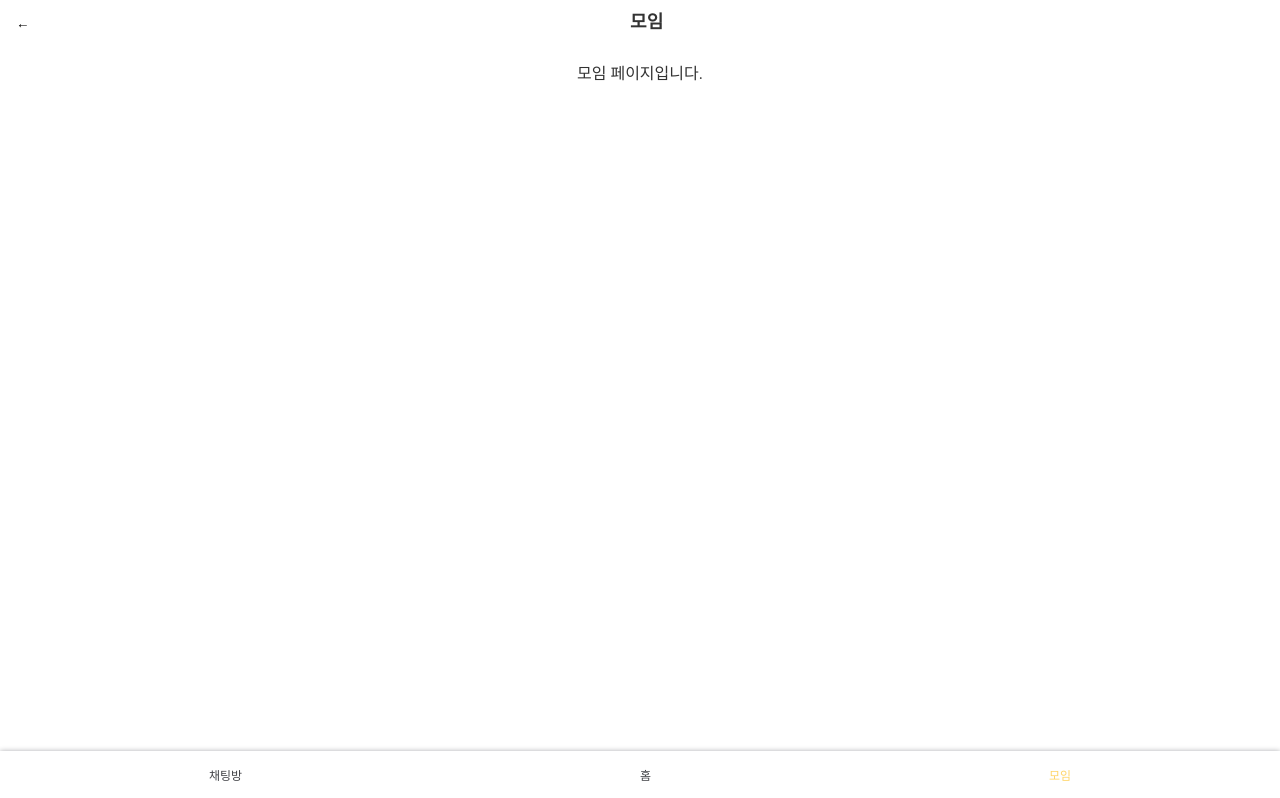
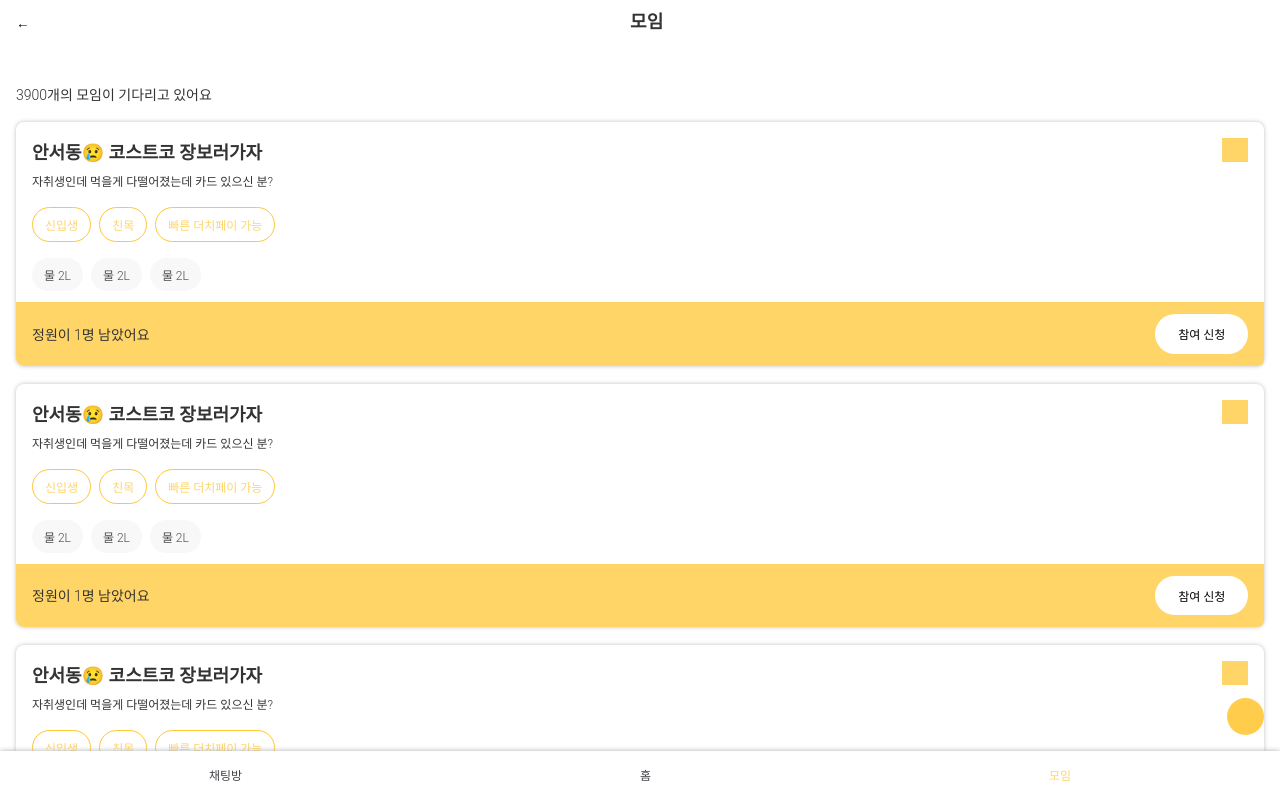
Before and after one commit to wanted-hackareer/frontend, a Vue app: page /meeting in a window 1280 px wide. Shown: the top 798 px of the page. Built offline with nearby package versions, Linux system fonts and the light colour scheme; a web font is replaced by a local one.

Commit message:
[add] 모임 리스트 페이지 추가

```diff
--- a/src/pages/MeetingPage/MeetingPage.css
+++ b/src/pages/MeetingPage/MeetingPage.css
@@ -0,0 +1,17 @@
+.meeting-container {
+    margin-top: 24px;
+}
+.meeting-description {
+    text-align: left;
+    font-weight: 300;
+    font-size: 14px;
+    margin-bottom: 18px;
+}
+.meeting-write__button {
+    position: fixed;
+    bottom: 65px;
+    right: 16px;
+    background: #ffcd4b;
+    border-radius: 100%;
+    padding: 18.75px;
+}
--- a/src/pages/MeetingPage/MeetingPage.vue
+++ b/src/pages/MeetingPage/MeetingPage.vue
@@ -2,17 +2,30 @@
     <div>
         <Header headerNavigationTitle="모임" />
         <div class="app-container">
-            <div>모임 페이지입니다.</div>
+            <div class="meeting-container">
+                <div class="meeting-description">3900개의 모임이 기다리고 있어요</div>
+                <div>
+                    <MeetingChatComponent />
+                    <MeetingChatComponent />
+                    <MeetingChatComponent />
+                    <MeetingChatComponent />
+                    <MeetingChatComponent />
+                </div>
+            </div>
+        </div>
+        <div>
+            <button class="meeting-write__button"></button>
         </div>
     </div>
 </template>
 <script>
 import Header from "../../layout/Header/Header.vue";
-
+import MeetingChatComponent from "../../components/MeetingChatComponent/MeetingChatComponent.vue";
 export default {
     name: "MeetingPage",
     components: {
         Header,
+        MeetingChatComponent,
     },
 };
 </script>
```
